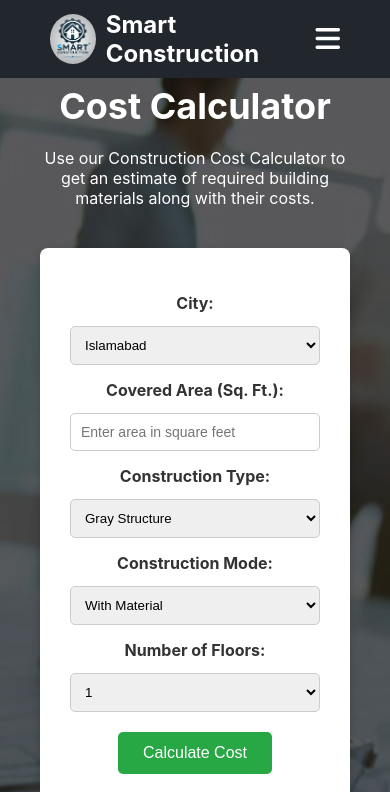
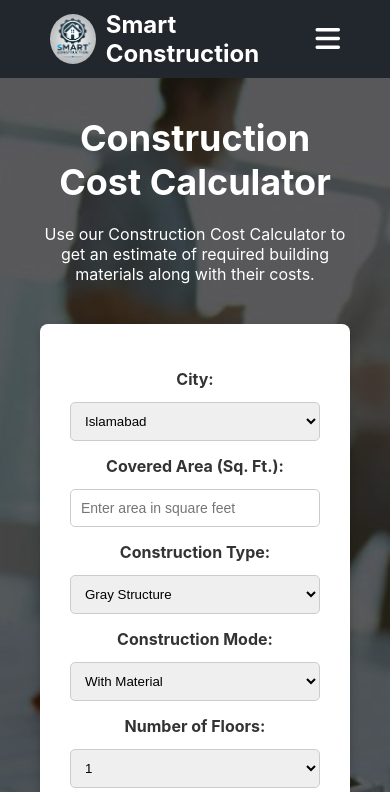
Before and after one commit to MirAllahyar/Innovative-AI-Solutions-for-Smart-Construction, a React (Create React App) app: page /cost-calculation in a window 390 px wide. Shown: the top 792 px of the page. Built offline with nearby package versions, Linux system fonts and the light colour scheme.

Commit message:
responsive Cost Calculation Page

```diff
--- a/src/pages/CostCalculator/CostCalculator.css
+++ b/src/pages/CostCalculator/CostCalculator.css
@@ -1,4 +1,6 @@
+
 .cost-calculator {
+  padding-top: 9vh;
     display: flex;
     flex-direction: column;
     min-height: 100vh;
@@ -55,16 +57,18 @@
   .calculate-button {
     margin-top: 20px;
     padding: 12px 25px;
-    background-color: #28a745;
+    background-color: #c0aa55;
     color: white;
     border: none;
-    border-radius: 5px;
+    border-radius: 30px;
     cursor: pointer;
-    font-size: 16px;
+    font-size: medium;
   }
 
+
+
   .calculate-button:hover {
-    background-color: #218838;
+    background-color: #444;
   }
 
   /* Modal Styling */
@@ -136,5 +140,5 @@
   }
 
   .close-btn:hover {
-    color: #000;
+    color: #444;
   }
```
